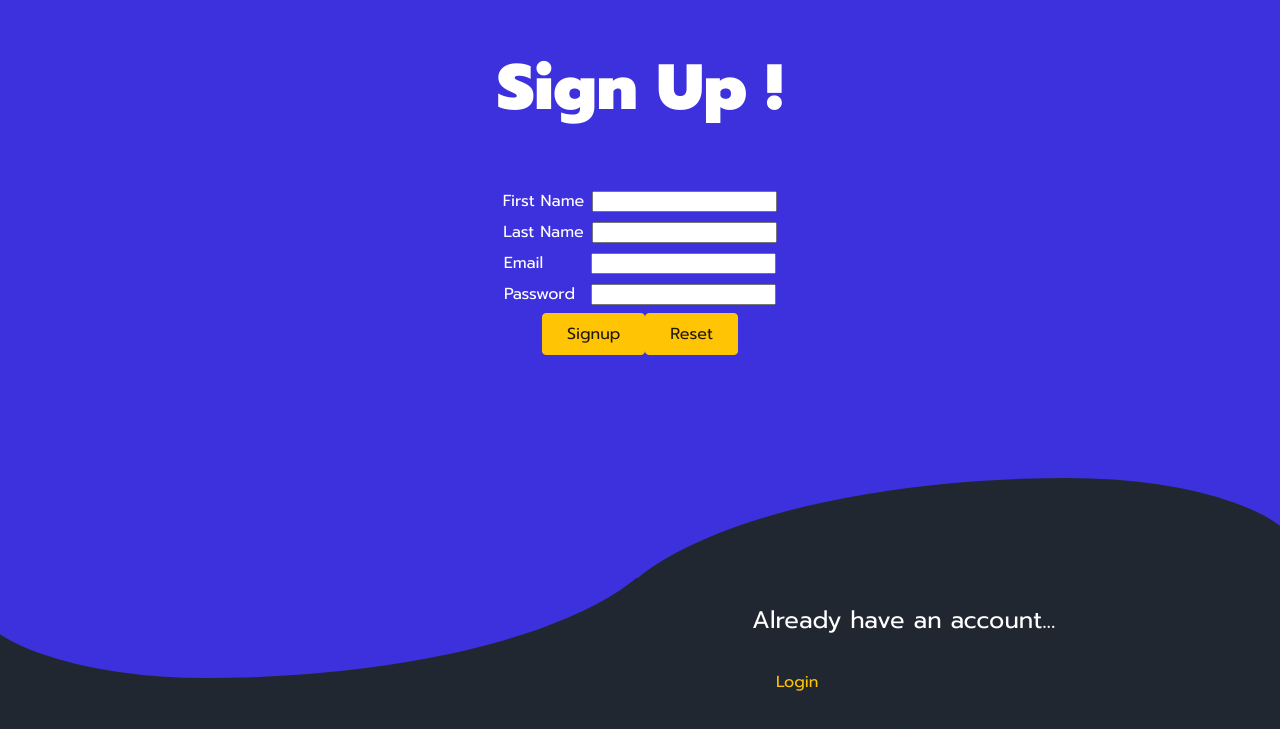
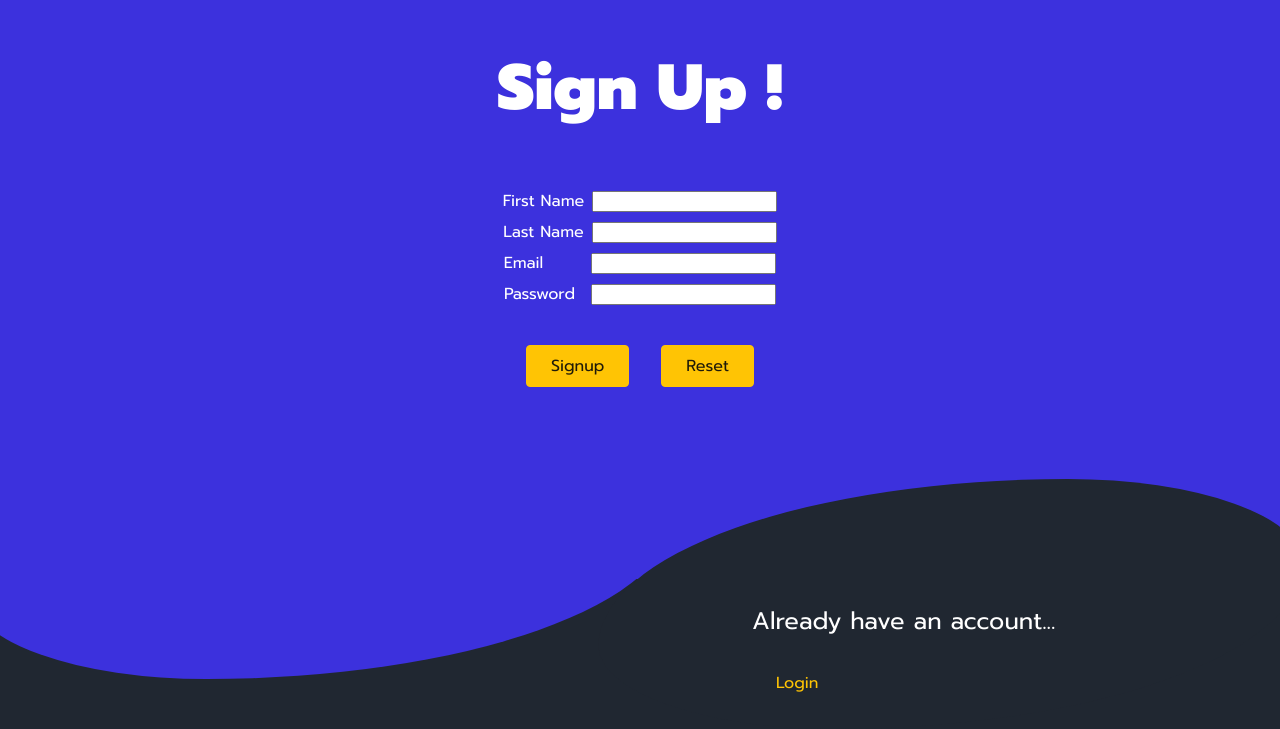
Before and after one commit to mukut-d/registrationPage, a React (Vite) app: page / in a window 1280 px wide. Shown: the part 114-843 px from the top of the page. Built offline with nearby package versions, Linux system fonts and the light colour scheme.

Commit message:
made a form component

```diff
--- a/src/components/form/Login.jsx
+++ b/src/components/form/Login.jsx
@@ -2,6 +2,7 @@ import { useContext } from "react";
 import { useState } from "react";
 import { Context } from "../../store/RegistrationContext";
 import Button from "../ui/Button";
+import Form from "../ui/Form";
 import Input from "../ui/Input";
 
 export default function Login() {
@@ -33,7 +34,7 @@ export default function Login() {
 
   return (
     <>
-      <form
+      <Form
         onSubmit={() => {
           handleSubmit(event);
         }}
@@ -65,7 +66,7 @@ export default function Login() {
               />
             </p>
 
-            <p id="form-actions">
+            <p id="signUp-actions">
               <Button className="button">Login</Button>
               <Button className="button" type="reset">
                 Reset
@@ -88,7 +89,7 @@ export default function Login() {
             </svg>
           </div>
         </section>
-      </form>
+      </Form>
     </>
   );
 }
--- a/src/components/form/SignUp.jsx
+++ b/src/components/form/SignUp.jsx
@@ -3,6 +3,7 @@ import { useState } from "react";
 import { Context } from "../../store/RegistrationContext";
 import { hasMinLength, isEmail, isNotEmpty } from "../../util/validation";
 import Button from "../ui/Button";
+import Form from "../ui/Form";
 import Input from "../ui/Input";
 
 export default function SignUp() {
@@ -47,7 +48,7 @@ export default function SignUp() {
   return (
     <>
       <div className="blue">
-        <form
+        <Form
           onSubmit={() => {
             handleSubmit(event);
           }}
@@ -86,7 +87,7 @@ export default function SignUp() {
               required
               onChange={handleChange}
             />
-            <div>
+            <div id="signUp-actions">
               <Button onClick={handleSubmit} className="button">
                 Signup
               </Button>
@@ -96,7 +97,7 @@ export default function SignUp() {
             </div>
             <div className="curve"></div>
           </section>
-        </form>
+        </Form>
       </div>
     </>
   );
--- /dev/null
+++ b/src/components/ui/Form.jsx
@@ -0,0 +1,5 @@
+export default function Form({children, ...props}){
+    return <>
+    <form {...props}>{children}</form>
+    </>
+}
--- a/src/index.css
+++ b/src/index.css
@@ -160,7 +160,12 @@ section {
   color: #ffc404;
 }
 
-
-#loginEmail label{
+#loginEmail label {
   padding-right: 4rem;
 }
+
+#signUp-actions {
+  padding-top: 2rem;
+  display: flex;
+  gap: 2rem;
+}
```
Also changed, not shown: Screenshot 2024-03-16 at 8.22.44 PM.png (added), 1 other file (tests, documents, lock files or other folders).
